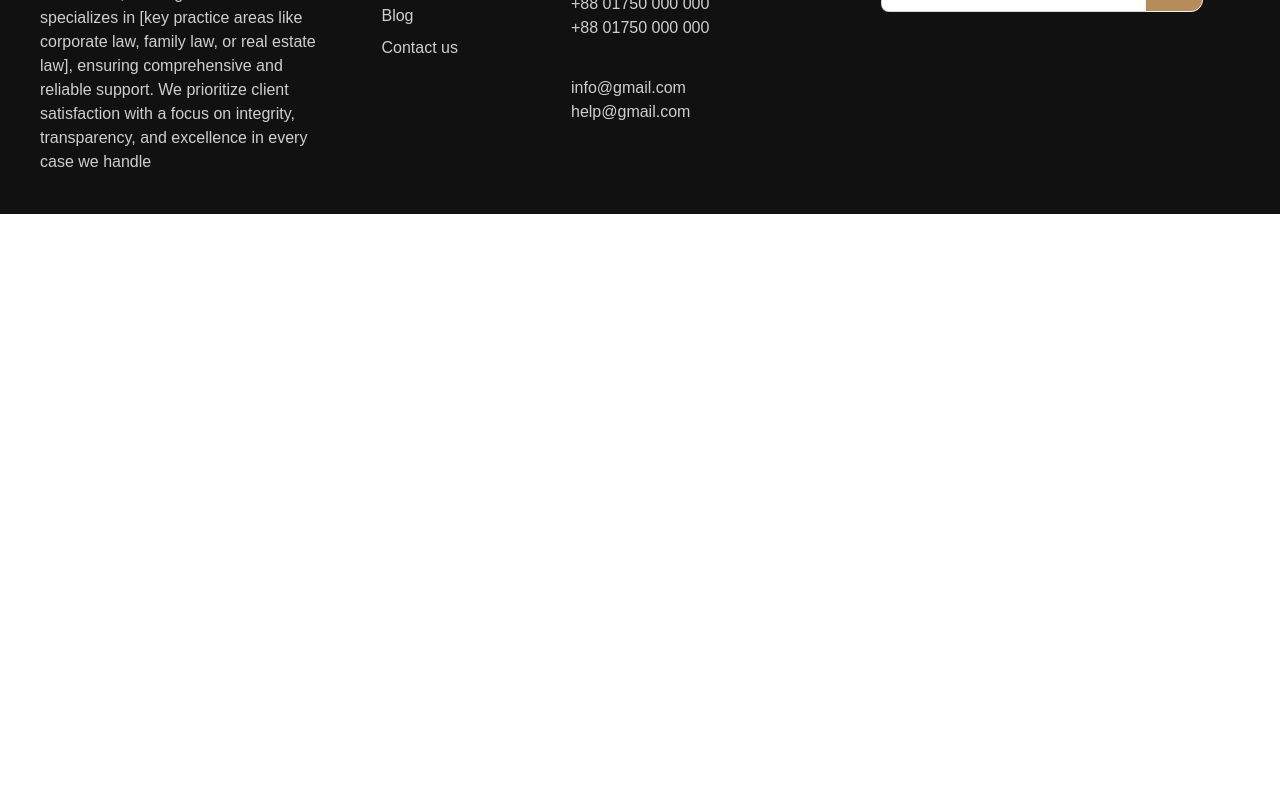
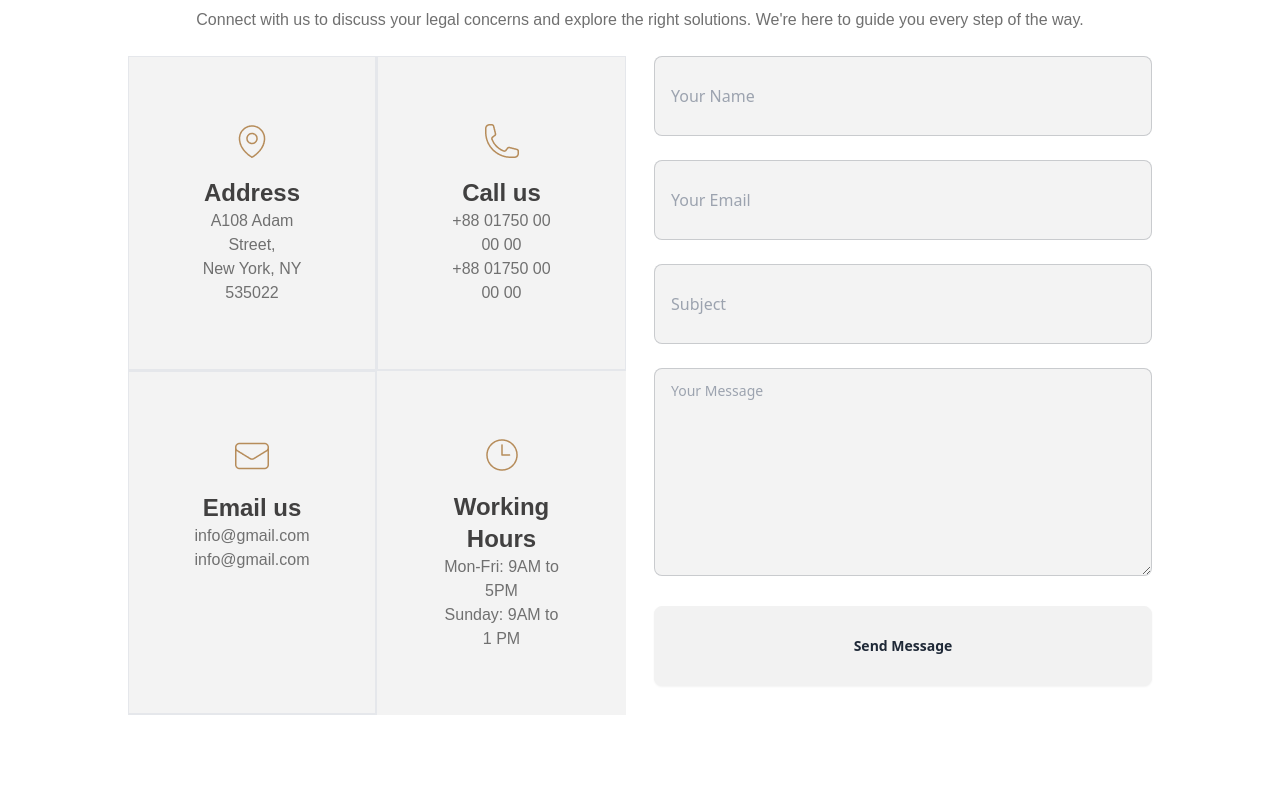
Before and after one commit to JeweL645/LegalSolution, a plain HTML site: page index.html in a window 1280 px wide. Shown: the part 184-974 px from the top of the page. Before the commit the page ends 800 px from the top, so only its background shows below. Drawn offline with nearby package versions, Linux system fonts and the light colour scheme; a web font is replaced by a local one.

Commit message:
Done with the contact with us section

```diff
--- a/index.html
+++ b/index.html
@@ -98,8 +98,85 @@
 
 <body>
     <header></header>
-    <main>
-        <section class="CwU"></section>
+    <main class="max-w-5xl mx-auto">
+
+
+
+        <section class="CwU my-32">
+            <div class="text-center">
+                <h2 class="text-[#414040] text-4xl extrabold">Contact With Us</h2>
+                <p class="text-[#707070] text-base regular my-6 ">Connect with us to discuss your legal concerns and
+                    explore
+                    the right solutions. We're here to guide you
+                    every step of the way.</p>
+            </div>
+            <div class="flex gap-7 flex-col lg:flex-row ">
+                <!-- box part -->
+                <div class="grid grid-cols-1 lg:grid-cols-2 flex-1">
+                    <div class="bg-[#F3F3F3] p-5 lg:p-16 border sm:border-b2 border-r-2 border-b-2">
+                        <div class="flex justify-center mb-4">
+                            <img src="images/location.png" alt="">
+                        </div>
+                        <h2 class="text-center text-[#414040] text-2xl extrabold "> Address</h2>
+                        <p class="text-center text-[#707070] text-base regular ">A108 Adam Street, <br>
+                            New York, NY 535022</p>
+                    </div>
+
+                    <div class="bg-[#F3F3F3] p-5 lg:p-16 border  border-b-2">
+                        <div class="flex justify-center mb-4">
+                            <img src="images/call.png" alt="">
+                        </div>
+                        <h2 class="text-center text-[#414040] text-2xl extrabold"> Call us</h2>
+                        <p class="text-center text-[#707070] text-base regular">+88 01750 00 00 00 <br>
+                            +88 01750 00 00 00
+                        </p>
+                    </div>
+
+                    <div class="bg-[#F3F3F3] p-5 lg:p-16  border sm:border-b-2 border-r-2 ">
+                        <div class="flex justify-center mb-4">
+                            <img src="images/email.png" alt="">
+                        </div>
+                        <h2 class="text-center text-[#414040] text-2xl extrabold"> Email us</h2>
+                        <p class="text-center text-[#707070] text-base regular">info@gmail.com <br>
+                            info@gmail.com
+                        </p>
+                    </div>
+                    <div class="bg-[#F3F3F3] p-5 lg:p-16">
+                        <div class="flex justify-center mb-4">
+                            <img src="images/time.png" alt="">
+                        </div>
+                        <h2 class="text-center text-[#414040] text-2xl extrabold"> Working Hours</h2>
+                        <p class="text-center text-[#707070] text-base regular">Mon-Fri: 9AM to 5PM <br>
+                            Sunday: 9AM to 1 PM
+                        </p>
+                    </div>
+
+                </div>
+                <!-- form part -->
+                <div class=" flex-1">
+                    <form action="">
+                        <input type="text" placeholder="Your Name"
+                            class="input input-bordered bg-[#F3F3F3] h-20 w-full" />
+                        <br><br>
+                        <input type="email" placeholder="Your Email"
+                            class="input input-bordered bg-[#F3F3F3] h-20 w-full" />
+                        <br><br>
+                        <input type="text" placeholder="Subject"
+                            class="input input-bordered bg-[#F3F3F3] h-20 w-full" />
+                        <br><br>
+                        <textarea class="textarea textarea-bordered bg-[#F3F3F3] h-52 w-full"
+                            placeholder="Your Message "></textarea>
+                        <br><br>
+                        <button class="btn btn-wide w-full h-20">Send Message</button>
+                    </form>
+
+                </div>
+            </div>
+
+
+
+
+        </section>
 
     </main>
 
@@ -108,8 +185,8 @@
             <img class="relative -top-3" src="images/logo.png" alt="">
             <p class="w-72 text-[#CFCFCF] text-base regular ">is a dedicated team of experienced legal professionals
                 providing expert guidance and
-                tailored solutions to individuals, businesses, and organizations. Our firm specializes in [key practice
-                areas like corporate law, family law, or real estate law], ensuring comprehensive and reliable support.
+                tailored solutions to individuals, businesses, and organizations. Our firm specializes in key practice
+                areas like corporate law, family law, or real estate law, ensuring comprehensive and reliable support.
                 We prioritize client satisfaction with a focus on integrity, transparency, and excellence in every case
                 we handle</p>
         </nav>
@@ -132,7 +209,8 @@
         </nav>
         <form>
             <h3 class="text-[#FFF] text-2xl extrabold">Subscribe</h3>
-            <p class="w-64 mt-3 text-[#CFCFCF] text-base regular"> Subscribe for our latest & Articles. We Won't Give You
+            <p class="w-64 mt-3 text-[#CFCFCF] text-base regular"> Subscribe for our latest & Articles. We Won't Give
+                You
                 Spam Mails</p>
             <div class="join">
                 <input type="text" placeholder="Email Address" class="input input-bordered join-item" />
```
Also changed, not shown: check.html (added, +25 -0 lines).
